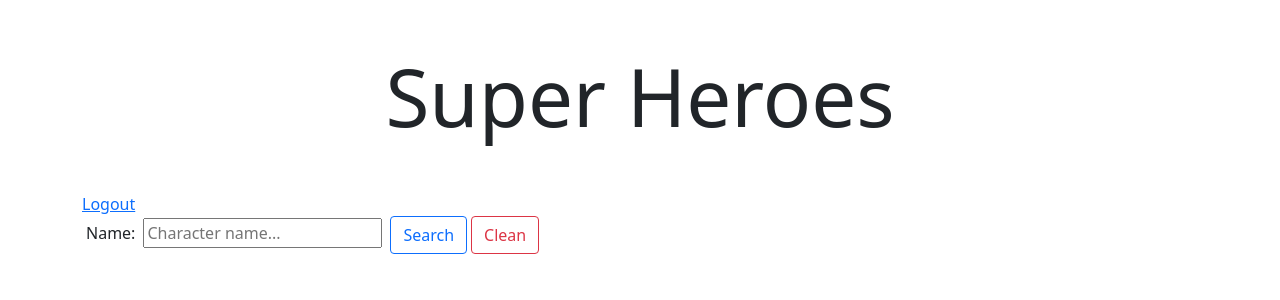
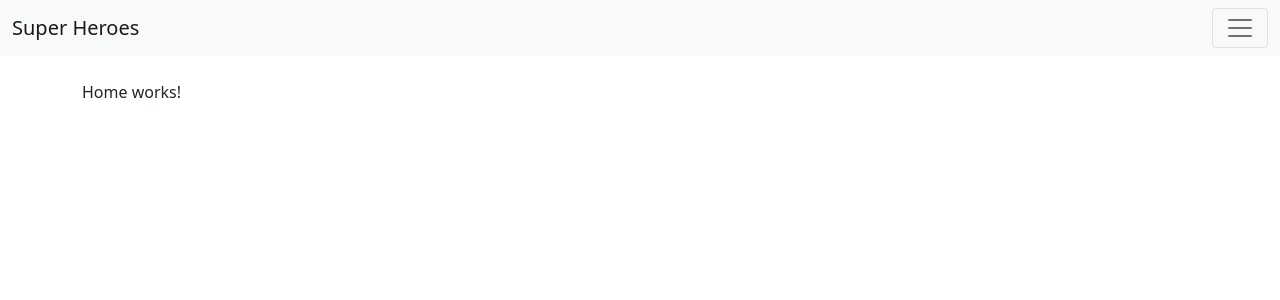
Before and after one commit to nazarenogabrielbastanzo/superhero-app, an Angular app: page /home in a window 1280 px wide. Shown: the top 300 px of the page. Built offline with nearby package versions, Linux system fonts and the light colour scheme; sample sign-in values are in the browser's storage.

Commit message:
Search Component

```diff
--- a/angular.json
+++ b/angular.json
@@ -30,7 +30,9 @@
               "node_modules/bootstrap/dist/css/bootstrap.min.css",
               "src/styles.css"
             ],
-            "scripts": []
+            "scripts": [
+              "node_modules/bootstrap/dist/js/bootstrap.bundle.min.js"
+            ]
           },
           "configurations": {
             "production": {
--- a/src/app/app-routing.module.ts
+++ b/src/app/app-routing.module.ts
@@ -2,12 +2,18 @@ import { NgModule } from '@angular/core';
 import { RouterModule, Routes } from '@angular/router';
 import { HomeComponent } from './components/home/home.component';
 import { LoginComponent } from './components/login/login.component';
+import { SearchComponent } from './components/search/search.component';
 import { AuthGuard } from './guards/auth.guard';
 
 const routes: Routes = [
   {
     path: 'home',
     component: HomeComponent,
+    canActivate: [AuthGuard]
+  },
+  {
+    path: 'search',
+    component: SearchComponent,
     canActivate: [AuthGuard]
   },
   {
--- a/src/app/app.component.html
+++ b/src/app/app.component.html
@@ -1,4 +1,4 @@
 <app-header></app-header>
-<div class="container">
+<div class="container my-3 py-3">
   <router-outlet></router-outlet>
 </div>
--- a/src/app/app.module.ts
+++ b/src/app/app.module.ts
@@ -8,13 +8,15 @@ import { AppComponent } from './app.component';
 import { HomeComponent } from './components/home/home.component';
 import { LoginComponent } from './components/login/login.component';
 import { HeaderComponent } from './components/shared/header/header.component';
+import { SearchComponent } from './components/search/search.component';
 
 @NgModule({
   declarations: [
     AppComponent,
     HomeComponent,
     LoginComponent,
-    HeaderComponent
+    HeaderComponent,
+    SearchComponent
   ],
   imports: [
     BrowserModule,
--- a/src/app/components/home/home.component.html
+++ b/src/app/components/home/home.component.html
@@ -1,38 +1,3 @@
-<a href="" (click)="logout()">Logout</a>
-<form>
-    <p>
-        <label
-            for="characterName"
-            class="mx-1"
-        >Name:</label>
-        <input
-            type="search"
-            name="characterName"
-            placeholder="Character name..."
-            #characterName
-            [(ngModel)]="heroName"
-            autocomplete="off"
-            class="mx-1"
-        >
-        <button
-            (click)="searchCharacter($event, characterName.value); characterName.value = ''"
-            class="btn btn-outline-primary mx-1"
-        >Search</button>
-        <button
-            (click)="cleanResults()"
-            class="btn btn-outline-danger"
-        >Clean</button>
-        <span *ngIf="heroName" style="display: block;">
-            Searching <b>{{ heroName }}</b>...
-        </span>
-        <span *ngIf="errorMessage && !heroName" style="display: block;" class="text-danger">
-            {{ errorMessage }}
-        </span>
-    </p>
-</form>
-<br>
-<ul>
-    <li *ngFor="let result of characterResults" class="my-3">
-        <span class="mx-3">{{ result.id }}: {{ result.name }} ({{ result.biography.alignment }})</span> <img [src]="result.image.url" style="width: 100px; border-radius: 10px;">
-    </li>
-</ul>
+<div class="my-5">
+  <p>Home works!</p>
+</div>
--- a/src/app/components/home/home.component.ts
+++ b/src/app/components/home/home.component.ts
@@ -1,69 +1,13 @@
 import { Component, OnInit } from '@angular/core';
-import { RequestsService } from '../../services/requests.service';
 
 @Component({
   selector: 'app-home',
   templateUrl: './home.component.html',
   styleUrls: ['./home.component.css'],
-  providers: [RequestsService]
 })
 export class HomeComponent implements OnInit {
 
-  characterResults: any[] = [];
-  heroName: string = '';
-  errorMessage: string = '';
+  constructor() { }
 
-  constructor(
-    private reqServ: RequestsService,
-  ) { }
-
-  ngOnInit(): void {
-    // this.reqServ.getHero(561)
-    //   .then((response: any) => {
-    //     console.log(response);
-    //   })
-    //   .catch((error: any) => {
-    //     console.log(error);
-    //   });
-
-    // this.reqServ.getUsers()
-    //   .then((response: any) => {
-    //     console.log(response);
-    //   })
-    //   .catch((error: any) => {
-    //     console.log(error);
-    //   });
-  }
-
-  searchCharacter(event: any, characterName: string) {
-    event.preventDefault();
-    this.characterResults = [];
-    this.reqServ.searchHero(characterName.trim())
-      .then((response: any) => {
-        console.log(response);
-        if (response.data.response === 'success') {
-          for (let result of response.data.results) {
-            this.characterResults.push(result);
-          };
-        }
-        if (response.data.response === 'error') {
-          console.log(response.data.error);
-          this.errorMessage = response.data.error;
-        }
-      })
-      .catch((error: any) => {
-        console.log(error);
-      });
-  }
-
-  cleanResults() {
-    this.characterResults = [];
-    this.heroName = '';
-    this.errorMessage = '';
-  }
-
-  logout() {
-    this.reqServ.clearStorage();
-  }
-
+  ngOnInit(): void { }
 }
--- a/src/app/components/login/login.component.html
+++ b/src/app/components/login/login.component.html
@@ -1,6 +1,6 @@
-<div class="card">
+<div class="card my-5">
   <div class="card-body">
-    <h2 class="display-4">Login</h2>
+    <h2 class="display-4 text-center">Login</h2>
     <form>
       <div class="mb-3 row">
         <label for="inputEmail" class="col-sm-2 col-form-label">Email</label>
--- /dev/null
+++ b/src/app/components/search/search.component.html
@@ -0,0 +1,40 @@
+<div class="my-5">
+  <a [routerLink]="['/login']" (click)="logout()">Logout</a>
+  <form>
+      <p>
+          <label
+              for="characterName"
+              class="mx-1"
+          >Name:</label>
+          <input
+              type="search"
+              name="characterName"
+              placeholder="Character name..."
+              #characterName
+              [(ngModel)]="heroName"
+              autocomplete="off"
+              class="mx-1"
+          >
+          <button
+              (click)="searchCharacter($event, characterName.value); characterName.value = ''"
+              class="btn btn-outline-primary mx-1"
+          >Search</button>
+          <button
+              (click)="cleanResults()"
+              class="btn btn-outline-danger"
+          >Clean</button>
+          <span *ngIf="heroName" style="display: block;">
+              Searching <b>{{ heroName }}</b>...
+          </span>
+          <span *ngIf="errorMessage && !heroName" style="display: block;" class="text-danger">
+              {{ errorMessage }}
+          </span>
+      </p>
+  </form>
+  <br>
+  <ul>
+      <li *ngFor="let result of characterResults" class="my-3">
+          <span class="mx-3">{{ result.id }}: {{ result.name }} ({{ result.biography.alignment }})</span> <img [src]="result.image.url" style="width: 100px; border-radius: 10px;">
+      </li>
+  </ul>
+</div>
--- /dev/null
+++ b/src/app/components/search/search.component.ts
@@ -0,0 +1,58 @@
+import { Component, OnInit } from '@angular/core';
+import Swal from 'sweetalert2';
+import { RequestsService } from '../../services/requests.service';
+
+@Component({
+  selector: 'app-search',
+  templateUrl: './search.component.html',
+  styleUrls: ['./search.component.css'],
+  providers: [RequestsService]
+})
+export class SearchComponent implements OnInit {
+
+  characterResults: any[] = [];
+  heroName: string = '';
+  errorMessage: string = '';
+
+  constructor(
+    private reqServ: RequestsService,
+  ) { }
+
+  ngOnInit(): void { }
+
+  searchCharacter(event: any, characterName: string) {
+    event.preventDefault();
+    this.characterResults = [];
+    this.reqServ.searchHero(characterName.trim())
+      .then((response: any) => {
+        console.log(response);
+        if (response.data.response === 'success') {
+          for (let result of response.data.results) {
+            this.characterResults.push(result);
+          };
+        }
+        if (response.data.response === 'error') {
+          console.log(response.data.error);
+          this.errorMessage = response.data.error;
+        }
+      })
+      .catch((error: any) => {
+        console.log(error);
+      });
+  }
+
+  cleanResults() {
+    this.characterResults = [];
+    this.heroName = '';
+    this.errorMessage = '';
+  }
+
+  logout() {
+    this.reqServ.clearStorage();
+    Swal.fire({
+      icon: 'success',
+      title: 'Success!',
+      text: 'Logged Out'
+    });
+  }
+}
--- a/src/app/components/shared/header/header.component.css
+++ b/src/app/components/shared/header/header.component.css
@@ -0,0 +1,3 @@
+.active {
+  font-weight: bold;
+}
--- a/src/app/components/shared/header/header.component.html
+++ b/src/app/components/shared/header/header.component.html
@@ -1,3 +1,24 @@
-<div class="text-center">
-    <h1 class="display-1 my-5">Super Heroes</h1>
-</div>
+<nav class="navbar navbar-light bg-light fixed-top">
+  <div class="container-fluid">
+    <a class="navbar-brand" [routerLink]="['/home']">Super Heroes</a>
+    <button class="navbar-toggler" type="button" data-bs-toggle="offcanvas" data-bs-target="#offcanvasNavbar" aria-controls="offcanvasNavbar">
+      <span class="navbar-toggler-icon"></span>
+    </button>
+    <div class="offcanvas offcanvas-end" tabindex="-1" id="offcanvasNavbar" aria-labelledby="offcanvasNavbarLabel">
+      <div class="offcanvas-header">
+        <h5 class="offcanvas-title" id="offcanvasNavbarLabel">Menu</h5>
+        <button type="button" class="btn-close text-reset" data-bs-dismiss="offcanvas" aria-label="Close"></button>
+      </div>
+      <div class="offcanvas-body">
+        <ul class="navbar-nav justify-content-end flex-grow-1 pe-3">
+          <li class="nav-item" routerLinkActive="active">
+            <a class="nav-link" [routerLink]="['/home']">Home</a>
+          </li>
+          <li class="nav-item" routerLinkActive="active">
+            <a class="nav-link" [routerLink]="['/search']">Search</a>
+          </li>
+        </ul>
+      </div>
+    </div>
+  </div>
+</nav>
```
Also changed, not shown: src/app/components/search/search.component.css (added), 1 other file (tests, documents, lock files or other folders).
